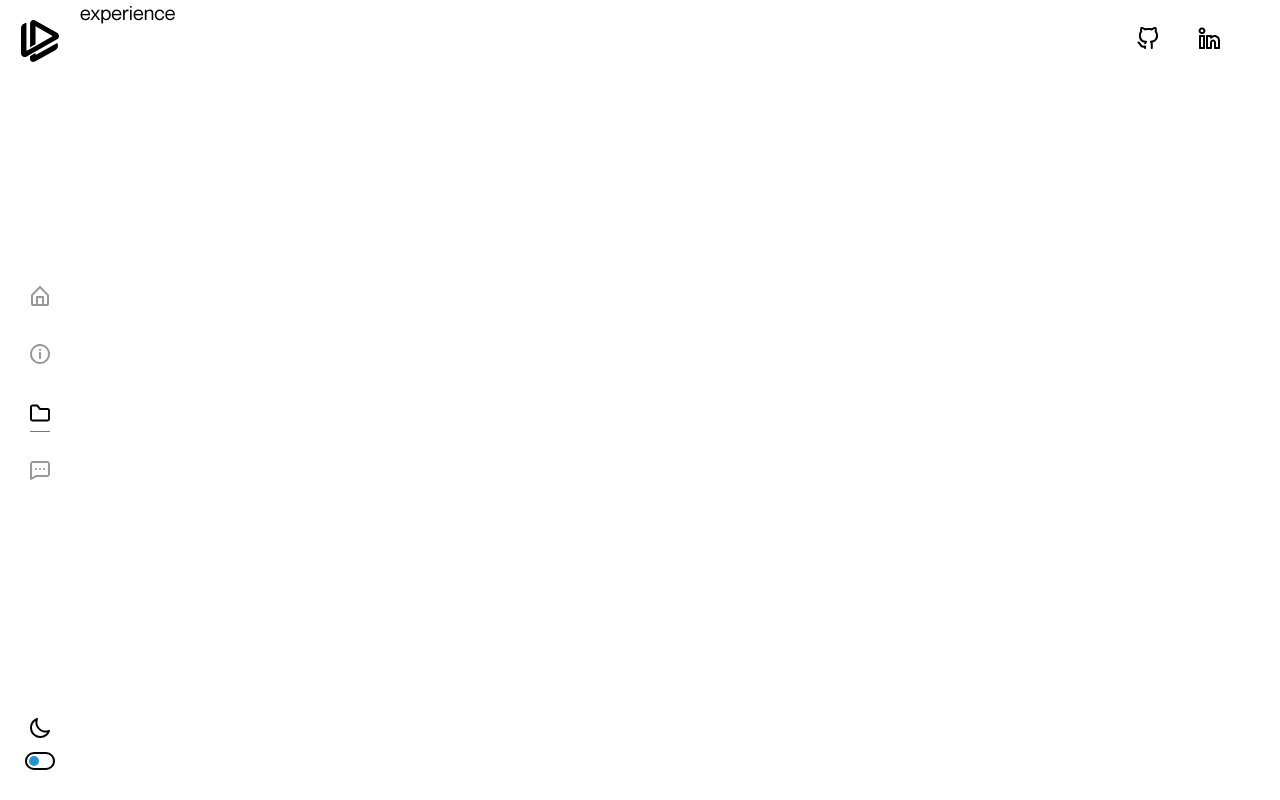
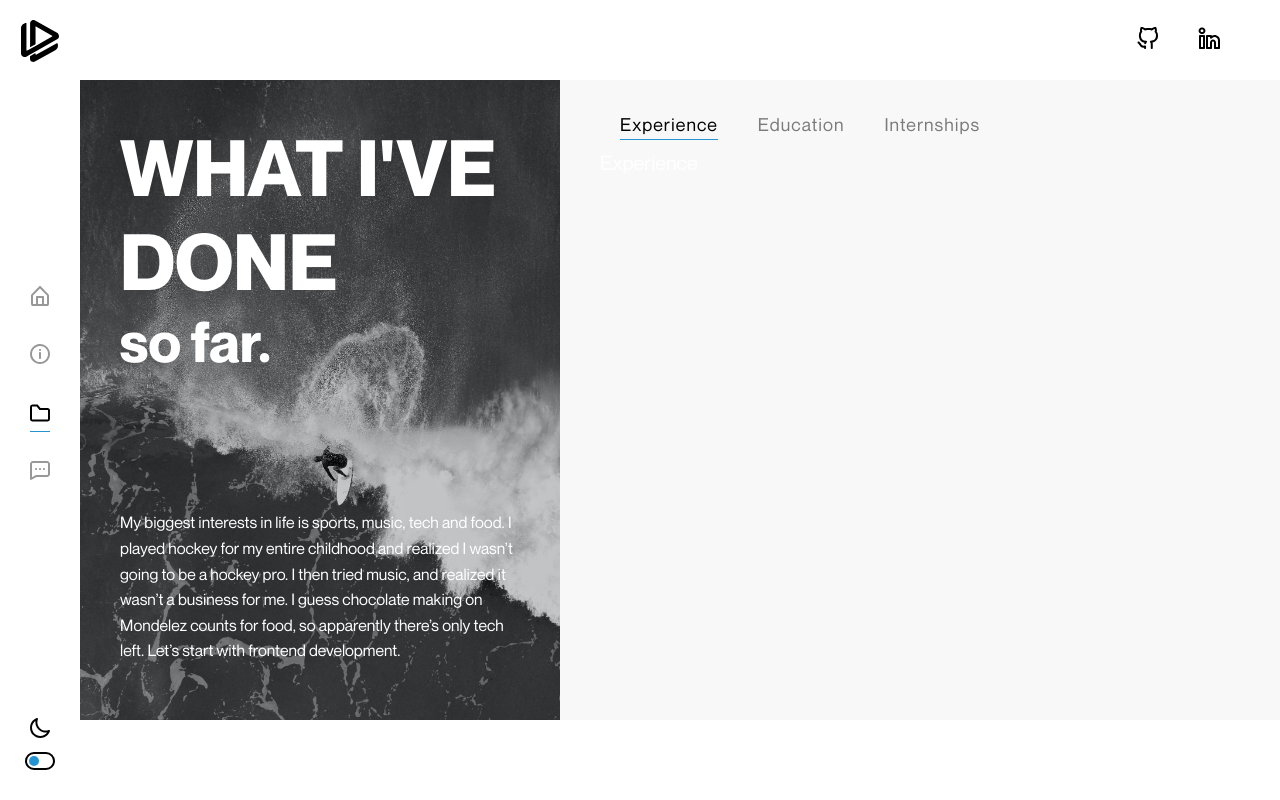
Before and after one commit to Baslarsa/davidlarsson.se, a React (Create React App) app: page /experience in a window 1280 px wide. Built offline with nearby package versions, Linux system fonts and the light colour scheme.

Commit message:
exp page routes and nav

```diff
--- a/src/App.scss
+++ b/src/App.scss
@@ -2,21 +2,15 @@
 
 h1 {
     font-family: $NeueBold;
-    font-size: 78px;
-    margin: 0;
 }
 h2 {
     font-family: $NeueBold;
-    font-size: 27px;
-    margin: 0;
-    letter-spacing: 0.1rem;
 }
 
 p {
     font-family: $Neue;
     font-size: 16px;
     line-height: 1.6;
-    margin: 0;
 }
 
 strong {
--- a/src/components/global/Routes.jsx
+++ b/src/components/global/Routes.jsx
@@ -2,6 +2,7 @@ import React from "react";
 import { Switch, Route, Redirect } from "react-router-dom";
 import HomePage from "../pages/HomePage";
 import AboutPage from "../pages/AboutPage";
+import ExperiencePage from "../pages/ExperiencePage";
 
 const Routes = () => {
     return (
@@ -10,7 +11,7 @@ const Routes = () => {
                 <AboutPage />
             </Route>
             <Route path="/experience">
-                <div>experience</div>
+                <ExperiencePage />
             </Route>
             <Route path="/contact">
                 <div>contact</div>
@@ -18,6 +19,7 @@ const Routes = () => {
             <Route exact path="/home">
                 <HomePage />
             </Route>
+
             <Route exact path="/">
                 <Redirect to="/home" />
             </Route>
--- /dev/null
+++ b/src/components/global/text/Label.jsx
@@ -0,0 +1,17 @@
+const Label = ({ children, className, color }) => {
+    return (
+        <p
+            className={className}
+            style={{
+                fontSize: "18px",
+                margin: "0",
+                color: `${color}`,
+                letterSpacing: "1px",
+            }}
+        >
+            {children}
+        </p>
+    );
+};
+
+export default Label;
--- /dev/null
+++ b/src/components/global/text/MainTitle.jsx
@@ -0,0 +1,12 @@
+const MainTitle = ({ children, className, color }) => {
+    return (
+        <h1
+            className={className}
+            style={{ fontSize: "78px", margin: "0", color: `${color}` }}
+        >
+            {children}
+        </h1>
+    );
+};
+
+export default MainTitle;
--- /dev/null
+++ b/src/components/global/text/SubTitle.jsx
@@ -0,0 +1,12 @@
+const SubTitle = ({ children, className, color }) => {
+    return (
+        <h2
+            className={className}
+            style={{ fontSize: "56px", margin: "0", color: `${color}` }}
+        >
+            {children}
+        </h2>
+    );
+};
+
+export default SubTitle;
--- /dev/null
+++ b/src/components/pages/ExperiencePage.jsx
@@ -0,0 +1,151 @@
+/** @jsxImportSource @emotion/react */
+import { css, useTheme } from "@emotion/react";
+import { useState } from "react";
+import {
+    Link,
+    Route,
+    BrowserRouter as Router,
+    Switch,
+    useRouteMatch,
+} from "react-router-dom";
+import PageContentWrapper from "../../containers/PageContentWrapper";
+import backgroundImage from "../../images/surfer.jpg";
+import Label from "../global/text/Label";
+import MainTitle from "../global/text/MainTitle";
+import SubTitle from "../global/text/SubTitle";
+
+const styles = {
+    wrapper: css`
+        background-color: transparent;
+        display: flex;
+    `,
+    imageContainer: css`
+        width: 40%;
+        height: 100%;
+        background-image: url(${backgroundImage});
+        background-size: cover;
+        background-position: center;
+        position: relative;
+        display: flex;
+        flex-direction: column;
+        justify-content: space-between;
+        padding: 2rem;
+        box-sizing: border-box;
+        color: white;
+    `,
+    whiteSpace: css`
+        width: 60%;
+        padding: 1rem 2rem 1rem 2rem;
+        box-sizing: border-box;
+        display: flex;
+        flex-direction: column;
+        justify-content: flex-start;
+        color: white;
+    `,
+    tabList: css`
+        display: flex;
+        width: 100%;
+        a {
+            text-decoration: none;
+            margin: 0.5rem 1rem;
+        }
+    `,
+    active: css`
+        transition: all 1 ease;
+        opacity: 1;
+    `,
+    inactive: css`
+        transition: all 1 ease;
+        opacity: 0.5;
+        border: 2px;
+    `,
+    tabContent: css`
+        width: 100%;
+        height: 100%;
+    `,
+};
+
+const TAB_LIST = [
+    { name: "Experience", key: "experience", link: "/experience" },
+    { name: "Education", key: "education", link: "/education" },
+    { name: "Internships", key: "internship", link: "/internships" },
+];
+
+const AboutPage = () => {
+    const theme = useTheme();
+    const match = useRouteMatch();
+    const [activeTab, setActiveTab] = useState("experience");
+
+    return (
+        <PageContentWrapper
+            css={[styles.wrapper, { color: theme.colors.text }]}
+        >
+            <div css={styles.imageContainer}>
+                <div>
+                    <MainTitle>WHAT I'VE</MainTitle>
+                    <MainTitle>DONE</MainTitle>
+                    <SubTitle>so far.</SubTitle>
+                </div>
+                <div>
+                    <p>
+                        My biggest interests in life is sports, music, tech and
+                        food. I played hockey for my entire childhood and
+                        realized I wasn’t going to be a hockey pro. I then tried
+                        music, and realized it wasn’t a business for me. I guess
+                        chocolate making on Mondelez counts for food, so
+                        apparently there’s only tech left. Let’s start with
+                        frontend development.{" "}
+                    </p>
+                </div>
+            </div>
+            <div
+                css={[
+                    styles.whiteSpace,
+                    { backgroundColor: theme.colors.backdrop },
+                ]}
+            >
+                <Router>
+                    <div css={styles.tabList}>
+                        {TAB_LIST.map(({ link, key, name }) => (
+                            <Link
+                                to={match.url + link}
+                                key={key}
+                                css={[
+                                    activeTab === key
+                                        ? [
+                                              styles.active,
+                                              {
+                                                  borderBottom: `1px solid ${theme.colors.primary}`,
+                                              },
+                                          ]
+                                        : [
+                                              styles.inactive,
+                                              {
+                                                  borderBottom: `1px solid ${theme.colors.backdrop}`,
+                                              },
+                                          ],
+                                ]}
+                                onClick={() => setActiveTab(key)}
+                            >
+                                <Label color={theme.colors.text}>{name}</Label>
+                            </Link>
+                        ))}
+                    </div>
+                    <div css={styles.tabContent}>
+                        <Switch>
+                            <Route path={`${match.path}/education`}>
+                                Education
+                            </Route>
+                            <Route path={`${match.path}/internships`}>
+                                internships
+                            </Route>
+                            <Route path={`${match.path}`}>Experience</Route>
+                        </Switch>
+                    </div>
+                </Router>
+            </div>
+        </PageContentWrapper>
+    );
+};
+
+export default AboutPage;
```
Also changed, not shown: src/components/global/text/Body.jsx (added, +16 -0 lines), src/images/plane.jpg (added), src/images/surfer.jpg (added).
